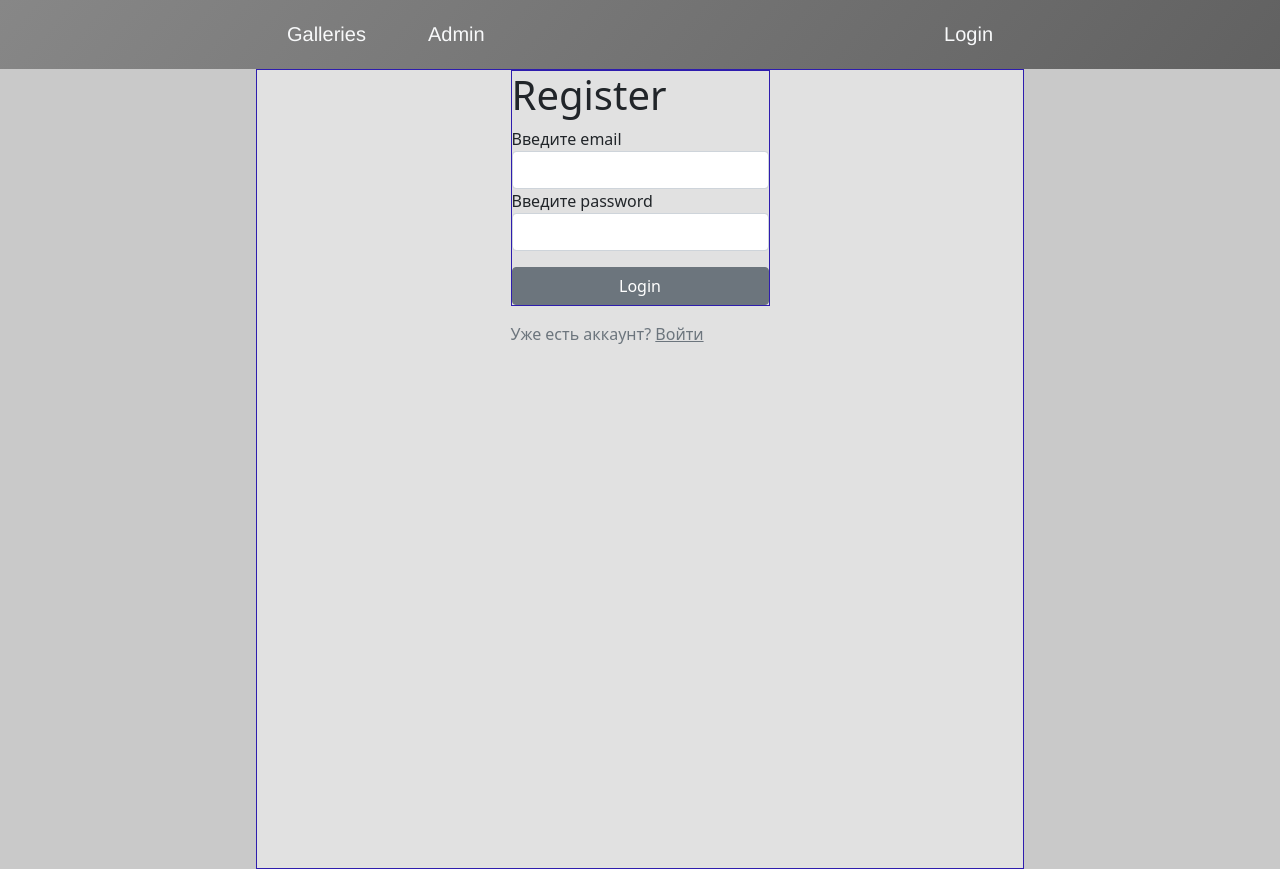
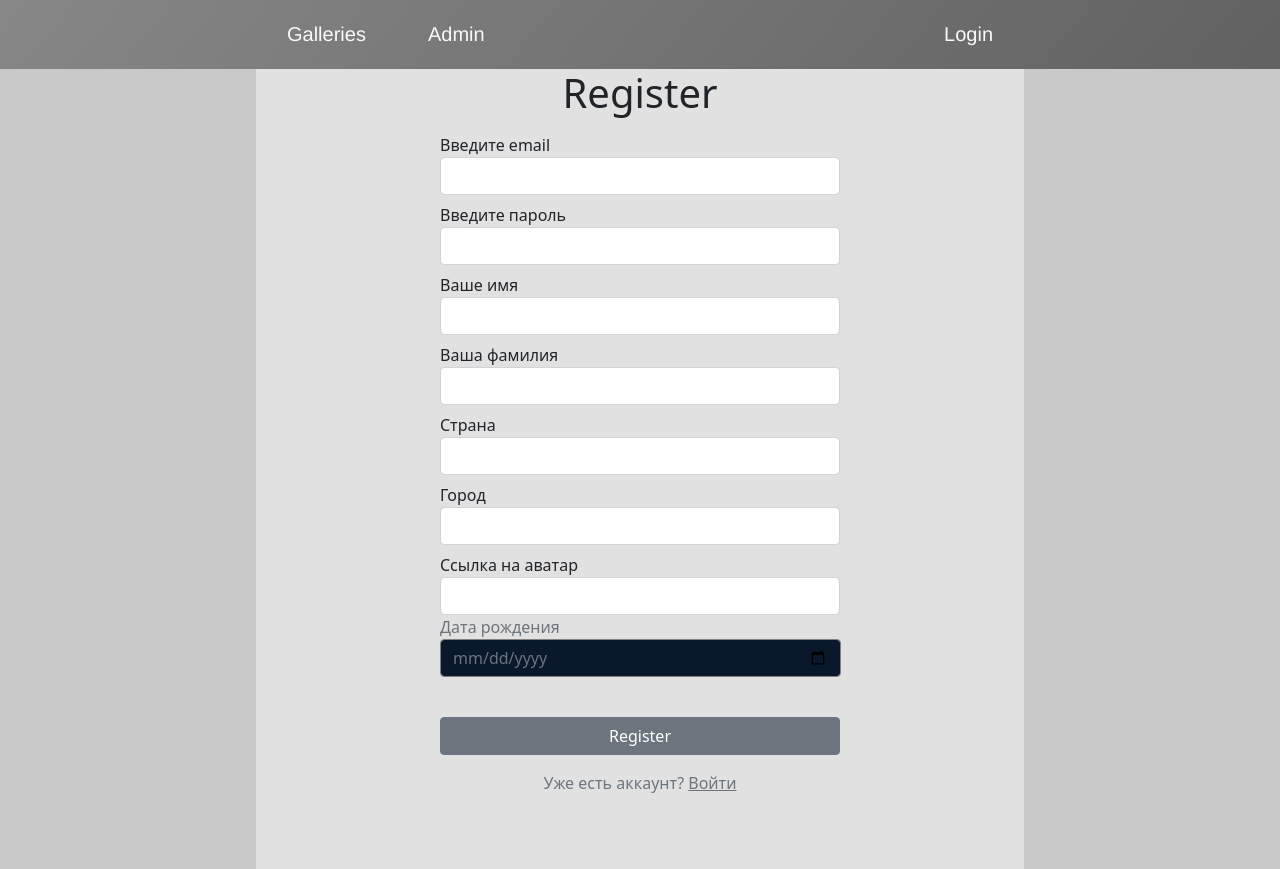
Before and after one commit to YuriyMtrofanov/Basic_photo_gallery, a React (Create React App) app: page /login in a window 1280 px wide. Both pictures are taken after a click on the button "Зарегистрироваться". Built offline with nearby package versions, Linux system fonts and the light colour scheme; no server answers.

Commit message:
register form is almost done

```diff
--- a/src/app/App.css
+++ b/src/app/App.css
@@ -178,18 +178,11 @@
   width: 60%;
   justify-content: center;
   background-color: rgb(225, 225, 225);
-  flex-wrap: wrap;
-  border: 1px solid rgb(46, 29, 174);
 }
 
 .login-form-container {
   display: flex;
   flex-direction: column;
-  /* height: 50vh; */
-  /* align-items: center; */
-  min-width: 100%;
-  /* justify-content: center; */
+  width: 50vh;
   background-color: rgb(225, 225, 225);
-  flex-wrap: wrap;
-  border: 1px solid rgb(46, 29, 174);
 }
--- /dev/null
+++ b/src/app/components/forms/inputs/DateField.jsx
@@ -0,0 +1,56 @@
+import React from "react";
+import PropTypes from "prop-types";
+
+const DateField = ({
+    label,
+    name,
+    value,
+    onChange,
+    error
+}) => {
+    const handleChange = ({ target }) => {
+        onChange({ name: target.name, value: target.value });
+    };
+
+    const getInputClasses = () => {
+        return "text-secondary form-control" + (error ? " is-invalid" : "");
+    };
+
+    return (
+        <div className="mb-4 text-secondary">
+            <label htmlFor="inputDate">{ label }</label>
+            <div className="input-group date has-validation">
+                <input
+                    style={{
+                        backgroundColor: "rgb(10, 24, 44)",
+                        borderColor: "grey",
+                        marginLeft: "auto"
+                    }}
+                    type = "date"
+                    id = {name}
+                    name = {name}
+                    value = {value}
+                    onChange = {handleChange}
+                    className = {getInputClasses()}
+                />
+                <span className="input-group-addon">
+                    <span className="glyphicon glyphicon-calendar"></span>
+                </span>
+                {error &&
+                    <div className="invalid-feedback">{error}</div>}
+            </div>
+        </div>
+    );
+};
+
+DateField.propTypes = {
+    label: PropTypes.string,
+    type: PropTypes.string,
+    name: PropTypes.string,
+    value: PropTypes.string,
+    onChange: PropTypes.func,
+    error: PropTypes.string,
+    placeholder: PropTypes.string
+};
+
+export default DateField;
--- a/src/app/components/forms/inputs/TextField.jsx
+++ b/src/app/components/forms/inputs/TextField.jsx
@@ -12,7 +12,7 @@ const TextField = ({
         onChange({ name: target.name, value: target.value });
     };
     return (
-        <div className="text-field">
+        <div className="text-field mt-2">
             <label htmlFor={name}>{ label }</label>
             <div className="input-group has-validation">
                 <input
--- a/src/app/components/forms/loginForm.jsx
+++ b/src/app/components/forms/loginForm.jsx
@@ -2,10 +2,11 @@ import React, { useState } from "react";
 import TextField from "./inputs/TextField";
 
 const LoginForm = () => {
-    const [inputData, setInputData] = useState({
+    const initialData = {
         email: "",
         password: ""
-    });
+    };
+    const [inputData, setInputData] = useState(initialData);
     const handleChange = (target) => {
         setInputData(prevState => ({
             ...prevState,
@@ -18,18 +19,18 @@ const LoginForm = () => {
     };
     return (
         <div className="login-form-container">
-            <h1>Login</h1>
+            <h1 className="text-center">Login</h1>
             <TextField
                 name="email"
-                type="email"
+                type="text"
                 label="Введите email"
                 value={inputData.email}
                 onChange={handleChange}
             />
             <TextField
                 name="password"
-                type="password"
-                label="Введите password"
+                type="text"
+                label="Введите пароль"
                 value={inputData.password}
                 onChange={handleChange}
             />
--- a/src/app/components/forms/registerForm.jsx
+++ b/src/app/components/forms/registerForm.jsx
@@ -1,11 +1,20 @@
 import React, { useState } from "react";
 import TextField from "./inputs/TextField";
+import DateField from "./inputs/DateField";
 
 const RegisterForm = () => {
-    const [inputData, setInputData] = useState({
+    const initialData = {
         email: "",
-        password: ""
-    });
+        password: "",
+        firstName: "",
+        lastName: "",
+        country: "",
+        city: "",
+        img: "",
+        birthDate: "",
+        type: "admin" || "user" // можно через checkbox
+    };
+    const [inputData, setInputData] = useState(initialData);
     const handleChange = (target) => {
         setInputData(prevState => ({
             ...prevState,
@@ -18,26 +27,68 @@ const RegisterForm = () => {
     };
     return (
         <div className="login-form-container">
-            <h1>Register</h1>
+            <h1 className="text-center">Register</h1>
             <TextField
                 name="email"
-                type="email"
+                type="text"
                 label="Введите email"
                 value={inputData.email}
                 onChange={handleChange}
             />
             <TextField
                 name="password"
-                type="password"
-                label="Введите password"
+                type="text"
+                label="Введите пароль"
                 value={inputData.password}
+                onChange={handleChange}
+            />
+            <TextField
+                name="firstName"
+                type="text"
+                label="Ваше имя"
+                value={inputData.firstName}
+                onChange={handleChange}
+            />
+            <TextField
+                name="lastName"
+                type="text"
+                label="Ваша фамилия"
+                value={inputData.lastName}
+                onChange={handleChange}
+            />
+            <TextField
+                name="country"
+                type="text"
+                label="Страна"
+                value={inputData.country}
+                onChange={handleChange}
+            />
+            <TextField
+                name="city"
+                type="text"
+                label="Город"
+                value={inputData.city}
+                onChange={handleChange}
+            />
+            <TextField
+                name="img"
+                type="text"
+                label="Ссылка на аватар"
+                value={inputData.img}
+                onChange={handleChange}
+            />
+            <DateField
+                label="Дата рождения"
+                type="text"
+                name="birthDate"
+                value={inputData.birthDate}
                 onChange={handleChange}
             />
             <button
                 type="submit"
                 className="btn btn-secondary mt-3"
                 onClick={handleSubmit}
-            >Login</button>
+            >Register</button>
         </div>
     );
 };
--- a/src/app/pages/loginPage.jsx
+++ b/src/app/pages/loginPage.jsx
@@ -14,13 +14,13 @@ const LoginPage = () => {
                     {type === "login"
                         ? (<>
                             <LoginForm/>
-                            <p className="text-secondary mt-3">Еще нет аккаунта?{" "}
+                            <p className="text-secondary text-center mt-3">Еще нет аккаунта?{" "}
                                 <a className="text-secondary" role="button" onClick={handleChangeType}>Зарегистрироваться</a>
                             </p>
                         </>)
                         : (<>
                             <RegisterForm/>
-                            <p className="text-secondary mt-3">Уже есть аккаунт?{" "}
+                            <p className="text-secondary text-center mt-3">Уже есть аккаунт?{" "}
                                 <a className="text-secondary" role="button" onClick={handleChangeType}>Войти</a>
                             </p>
                         </>)
```
